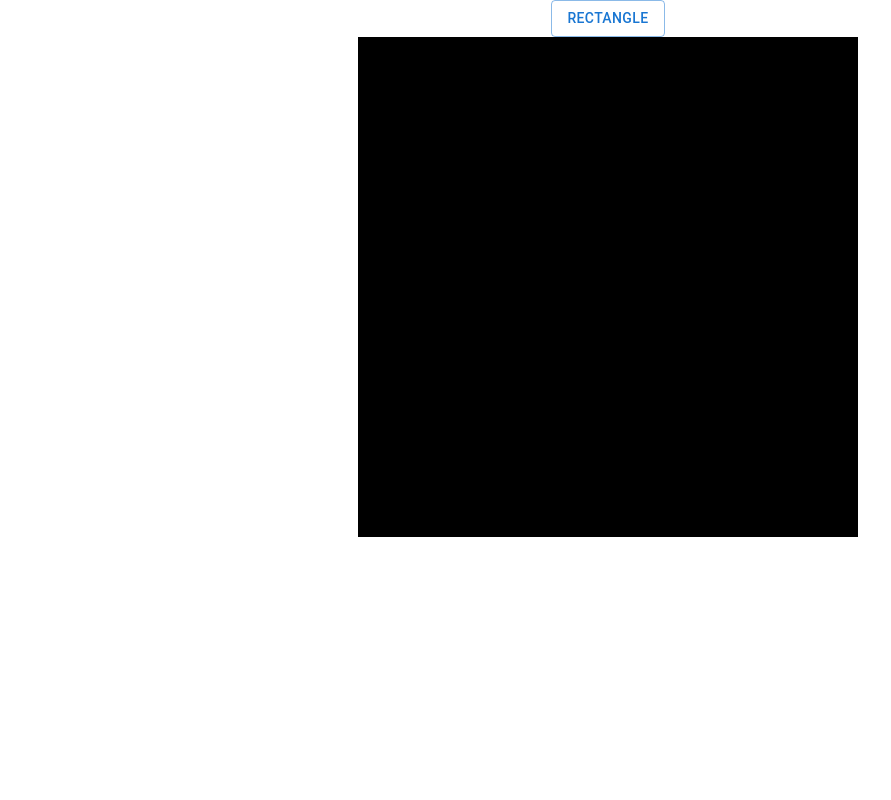
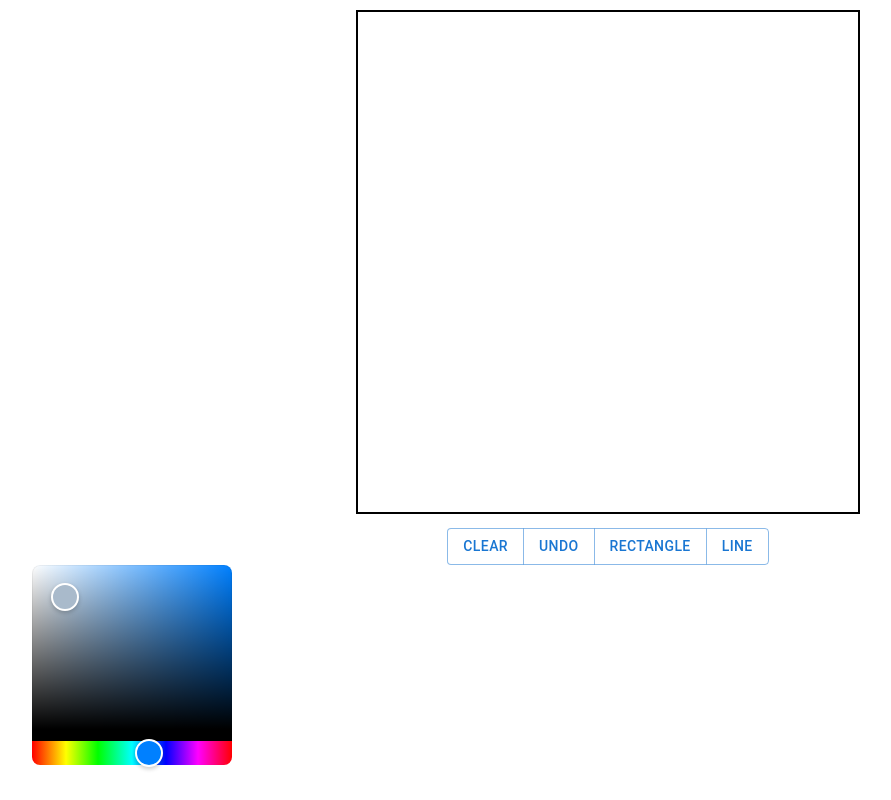
Before and after one commit to Tane10/grow-hub-client, a React (Create React App) app: page / in a window 1280 px wide. Shown: the whole page, without its empty margins (32-923 px from the left). Built offline with nearby package versions, Linux system fonts and the light colour scheme.

Commit message:
we can draw lines, its dirty but it works

```diff
--- a/package.json
+++ b/package.json
@@ -13,6 +13,7 @@
         "@types/node": "^12.0.0",
         "@types/react-dom": "^17.0.0",
         "react": "^17.0.2",
+        "react-colorful": "^5.5.0",
         "react-dom": "^17.0.2",
         "react-scripts": "4.0.3",
         "typescript": "^4.1.2",
--- a/src/App.tsx
+++ b/src/App.tsx
@@ -1,5 +1,3 @@
-import React from "react";
-import logo from "./logo.svg";
 import "./App.css";
 import Canvas from "./components/Canvas";
 
--- /dev/null
+++ b/src/components/Canvas.css
@@ -0,0 +1,4 @@
+canvas {
+    border: 2px solid #000;
+    margin: 10px;
+}
--- a/src/components/Canvas.tsx
+++ b/src/components/Canvas.tsx
@@ -1,66 +1,85 @@
-import React, { useEffect, useRef, useState } from "react";
+import { useEffect, useRef, useState } from "react";
 import { ICanvasProps, ICoordinates } from "./CanvasInterfaces";
-import { drawRect } from "./CanvasFunctions";
-import { Button, Container } from "@mui/material";
+import { Container } from "@mui/material";
+import { brushTool, drawRect } from "./Canvas/Drawing/DrawingUtills";
+import "./Canvas.css";
+import CanvasButtonGroup from "./Canvas/CanvasButtons";
+import { HexColorPicker } from "react-colorful";
 
-//TODO: need to start to write a basic click / stamp a shape got a rectangle function
-
-const Canvas = (props: ICanvasProps) => {
+const Canvas: React.FC<ICanvasProps> = (props: ICanvasProps) => {
+  const contextRef = useRef<CanvasRenderingContext2D | null>(null);
   const canvasRef = useRef<HTMLCanvasElement | null>(null);
 
-  const [isPainting, setIsPainting] = useState(false);
-  const [isRectangle, setIsRectangle] = useState(false);
-  const [coordinates, setCoordinates] = useState<ICoordinates>();
+  const [color, setColor] = useState("#aabbcc");
+  const [isDrawing, setIsDrawing] = useState(false);
 
-  const handleRectangle = () => {
-    setIsRectangle(true);
+  useEffect(() => {
+    const canvas = canvasRef.current;
+    if (canvas) {
+      canvas.width = 500;
+      canvas.height = 500;
+      canvas.style.width = `${props.width}px`;
+      canvas.style.height = `${props.height}px`;
+    }
+    const context = canvasRef.current?.getContext("2d");
+    if (context) {
+      context.fillStyle = "white";
+      context.scale(2, 2);
+      context.lineCap = "round";
+      context.strokeStyle = "black";
+      context.lineWidth = 5;
+      contextRef.current = context;
+    }
+  }, []);
+
+  const startDrawing: React.MouseEventHandler = ({ nativeEvent }): void => {
+    const { offsetX, offsetY } = nativeEvent;
+    contextRef.current?.beginPath();
+    contextRef.current?.moveTo(offsetX, offsetY);
+    setIsDrawing(true);
   };
 
-  const handleCanvasClick = (event: any) => {
-    const currentCoords: ICoordinates = { x: event.clientX, y: event.clientY };
-    setCoordinates(currentCoords);
+  const finishDrawing = (): void => {
+    contextRef.current?.closePath();
+    setIsDrawing(false);
+  };
 
-    if (isRectangle) {
-      const rectInfo = {
-        x: coordinates?.x,
-        y: coordinates?.y,
-        width: 10,
-        height: 10,
-      };
+  const draw: React.MouseEventHandler = ({ nativeEvent }): void => {
+    if (!isDrawing) {
+      return;
+    }
+    const { offsetX, offsetY } = nativeEvent;
+    contextRef.current?.lineTo(offsetX, offsetY);
+    contextRef.current?.stroke();
+  };
 
-      const style = {
-        borderColor: "white",
-        borderWidth: 2,
-      };
-
-      drawRect(rectInfo, style, context);
+  const clearCanvas = (): void => {
+    const canvas = canvasRef.current;
+    const context = canvas?.getContext("2d");
+    if (context && canvas) {
+      context.fillStyle = "white";
+      context.fillRect(0, 0, canvas.width, canvas.height);
     }
   };
-
-  useEffect(() => {
-    const context = canvasRef.current?.getContext("2d");
-
-    if (context) {
-      //Our first draw
-      context.fillStyle = "#000000";
-      context.fillRect(0, 0, context.canvas.width, context.canvas.height);
-    }
-  }, []);
 
   return (
     <div>
       <Container>
+        <canvas
+          className="canvas"
+          ref={canvasRef}
+          // width={props.width}
+          // height={props.height}
+          onMouseDown={startDrawing}
+          onMouseUp={finishDrawing}
+          onMouseMove={draw}
+        ></canvas>
         <div>
-          <Button variant="outlined" onClick={handleRectangle}>
-            rectangle
-          </Button>
+          <CanvasButtonGroup />
         </div>
-        <canvas
-          ref={canvasRef}
-          width={props.width}
-          height={props.height}
-          onClick={handleCanvasClick}
-        ></canvas>
+        <div>
+          <HexColorPicker color={color} onChange={setColor} />
+        </div>
       </Container>
     </div>
   );
--- /dev/null
+++ b/src/components/Canvas/CanvasButtons.tsx
@@ -0,0 +1,19 @@
+import { Button, ButtonGroup } from "@mui/material";
+const CanvasButtonGroup: React.FC = () => {
+  const buttonDetails: [number, string][] = [
+    [0, "Clear"],
+    [1, "Undo"],
+    [2, "Rectangle"],
+    [3, "Line"],
+  ];
+
+  return (
+    <ButtonGroup>
+      {buttonDetails.map((details) => {
+        return <Button key={details[0]}>{details[1]}</Button>;
+      })}
+    </ButtonGroup>
+  );
+};
+
+export default CanvasButtonGroup;
--- /dev/null
+++ b/src/components/Canvas/Drawing/DrawingUtills.ts
@@ -0,0 +1,59 @@
+// import { ICoordinates } from "./CanvasInterfaces";
+
+import { ICoordinates } from "../../CanvasInterfaces";
+
+/**
+ * function that handles drawing a static rectangle
+ * @param info object containing X,  Y coordinates and width and height of the rectangle
+ * @param style boarder props width and heigh
+ * @param ctx required canvas context
+ */
+export const drawRect = (
+  info: {
+    x: number;
+    y: number;
+    width: number;
+    height: number;
+  },
+  style: { borderColor: string; borderWidth: number },
+  ctx: CanvasRenderingContext2D | null | undefined
+) => {
+  const { x, y, width, height } = info;
+  const { borderColor, borderWidth } = style;
+
+  console.log(info);
+  if (ctx) {
+    ctx.beginPath();
+    ctx.strokeStyle = borderColor;
+    ctx.lineWidth = borderWidth;
+    ctx.rect(x, y, width, height);
+    ctx.stroke();
+  }
+};
+
+/**
+ * function that creates a brush stroke on the canvas
+ * @param lineWeight thickness of the line
+ * @param color colour of the line
+ * @param ctx required canvas context
+ * @param penPosition coordinates containing pen position
+ */
+export const brushTool = (
+  lineWeight: number,
+  color: string,
+  ctx: CanvasRenderingContext2D,
+  penPosition: ICoordinates
+) => {
+  ctx.lineWidth = lineWeight;
+  ctx.strokeStyle = color;
+  ctx.lineCap = "round";
+
+  const { x, y } = penPosition;
+
+  ctx.beginPath();
+  ctx.moveTo(x, y);
+  ctx.lineTo(x, 100);
+  ctx.stroke();
+};
+
+//https://medium.com/@martin.crabtree/react-creating-an-interactive-canvas-component-e8e88243baf6
--- a/src/components/CanvasFunctions.ts
+++ /dev/null
@@ -1,29 +0,0 @@
-import { ICoordinates } from "./CanvasInterfaces";
-
-/**
- * function that handles drawing a static rectangle
- * @param info object containing X,  Y coordinates and width and height of the rectangle
- * @param style boarder props width and heigh
- * @param ctx required canvas context
- */
-export const drawRect = (
-  info: {
-    x: number | undefined;
-    y: number | undefined;
-    width: number;
-    height: number;
-  },
-  style: { borderColor: string; borderWidth: number },
-  ctx: CanvasRenderingContext2D
-) => {
-  const { x, y, width, height } = info;
-  const { borderColor = "black", borderWidth = 1 } = style;
-
-  ctx.beginPath();
-  ctx.strokeStyle = borderColor;
-  ctx.lineWidth = borderWidth;
-  ctx.rect(x, y, width, height);
-  ctx.stroke();
-};
-
-//https://medium.com/@martin.crabtree/react-creating-an-interactive-canvas-component-e8e88243baf6
```
Also changed, not shown: 1 other file (tests, documents, lock files or other folders).
